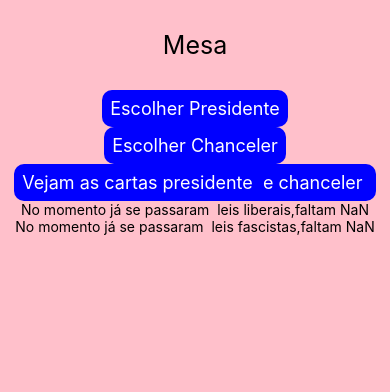
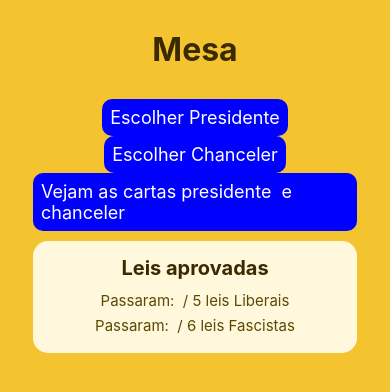
Before and after one commit to Rapuvermelho/appPam, a React Native app in the folder Secret_Hitler/: screen /Table in a window 390 px wide. Shown: the top 392 px of the page. Built offline with nearby package versions, Linux system fonts and the light colour scheme; what react-native-worklets would draw is missing.

Commit message:
Estilizacao final

```diff
--- a/Secret_Hitler/src/screens/Politics.js
+++ b/Secret_Hitler/src/screens/Politics.js
@@ -16,11 +16,30 @@
 return(
     <View style={styles.container}>
 
+        <Text style={styles.titulo}>
+            Fase Política
+        </Text>
+
+        <Text style={styles.instrucao}>
+            {comprou
+                ? "Escolha uma carta para descartar"
+                : "Compre três cartas"
+            }
+        </Text>
+
         {!comprou && (
+            <View style={styles.botaoComprar}>
                 <MyButton
                     title="Veja as cartas"
                     onPress={comprarCartas}
                 />
+            </View>
+        )}
+
+        {comprou && (
+            <Text style={styles.aviso}>
+                Escolha uma carta
+            </Text>
         )}
 
         <View style={styles.cartaContainer}>
@@ -29,7 +48,8 @@
                     key={index}
                     style={[
                         styles.carta,
-                  cartasSelecionadas.includes(index) && styles.cartaSelecionada,
+                        cartasSelecionadas.includes(index) &&
+                        styles.cartaSelecionada,
                     ]}
                     onPress={() => selecionarCarta(index)}
                 >
@@ -40,12 +60,22 @@
                 </Pressable>
             ))}
         </View>
+
         {cartasSelecionadas.length > 0 && (
+            <View style={styles.botaoDescartar}>
                 <MyButton
-          title="Descartar"
+                    title="Descartar carta"
                     onPress={descartar}
                 />
+            </View>
         )}
+
+        {comprou && cartasSelecionadas.length === 0 && (
+            <Text style={styles.dica}>
+                Toque em uma carta para selecioná-la
+            </Text>
+        )}
+
     </View>
 )
 
@@ -208,33 +238,66 @@
   export default Politics
 
   const styles = StyleSheet.create({
+
     container: {
         flex: 1,
-      backgroundColor: 'pink',
-      alignItems: 'center',
-      justifyContent: 'center',
+        backgroundColor: "#F4C430",
+        alignItems: "center",
+        justifyContent: "center",
+        paddingHorizontal: 20,
     },
+
+    titulo: {
+        fontSize: 32,
+        fontWeight: "bold",
+        color: "#3A2A00",
+        marginBottom: 8,
+        letterSpacing: 1,
+    },
+
+    instrucao: {
+        fontSize: 18,
+        color: "#5C4A00",
+        textAlign: "center",
+        marginBottom: 25,
+    },
+
+    aviso: {
+        fontSize: 16,
+        fontWeight: "bold",
+        color: "#5C4A00",
+        marginBottom: 15,
+    },
+
+    botaoComprar: {
+        marginBottom: 25,
+    },
+
     cartaContainer: {
+        width: "100%",
         flexDirection: "row",
         justifyContent: "center",
         alignItems: "center",
-      gap: 15,
+        gap: 12,
+        minHeight: 180,
     },
 
     carta: {
-      width: 100,
-      height: 150,
-      borderRadius: 10,
-      backgroundColor: "white",
+        width: 105,
+        height: 160,
+        borderRadius: 12,
+        backgroundColor: "#FFF8DC",
         overflow: "hidden",
+
         elevation: 8,
+
         shadowColor: "#000",
         shadowOffset: {
             width: 0,
-          height: 3,
+            height: 4,
         },
         shadowOpacity: 0.3,
-      shadowRadius: 5,
+        shadowRadius: 6,
     },
 
     cartaImagem: {
@@ -242,11 +305,28 @@
         height: "100%",
         resizeMode: "cover",
     },
+
     cartaSelecionada: {
         borderWidth: 5,
-      borderColor: "red",
+        borderColor: "#D32F2F",
+
         transform: [
-          { translateY: -15 }
+            { translateY: -20 },
+            { scale: 1.03 },
         ],
+
+        elevation: 12,
     },
+
+    botaoDescartar: {
+        marginTop: 30,
+    },
+
+    dica: {
+        marginTop: 25,
+        fontSize: 15,
+        color: "#6B5700",
+        textAlign: "center",
+    },
+
 });
--- a/Secret_Hitler/src/screens/Reveal.js
+++ b/Secret_Hitler/src/screens/Reveal.js
@@ -35,31 +35,69 @@ const Reveal = ({navigation}) => {
 
     return(
     <View style={styles.container}>
+
+        <Text style={styles.titulo}>
+            REVELAÇÃO
+        </Text>
+
+        <Text style={styles.jogadorNome}>
+            {jogadores[jogadorAtual]?.nome}
+        </Text>
+
+        <Text style={styles.instrucao}>
+            Deslize o cartão para cima
+        </Text>
+
         <GestureDetector gesture={gesture}>
             <Animated.View style={[styles.card, cardStyle]}>
+
                 {jogadores.length > 0 && (
-            <Text>Você é {jogadores[jogadorAtual].funcao}{"\n"}
-                Seus aliados são:{"\n"}
+                    <View style={styles.conteudoCard}>
+
+                        <Text style={styles.textoFuncao}>
+                            Você é
+                        </Text>
+
+                        <Text style={styles.funcao}>
+                            {jogadores[jogadorAtual].funcao}
+                        </Text>
+
+                        <View style={styles.linha} />
+
+                        <Text style={styles.textoAliados}>
+                            Seus aliados são:
+                        </Text>
+
+                        <View style={styles.listaAliados}>
                             {jogadores
                                 .filter((jogador, index) =>
                                     index != jogadorAtual &&
                                     jogador.partido == jogadores[jogadorAtual].funcao
                                 )
                                 .map(jogador => (
-                    <Text key={jogador.nome}>
+                                    <Text
+                                        key={jogador.nome}
+                                        style={styles.aliado}
+                                    >
                                         {jogador.nome} - {jogador.funcao}
                                     </Text>
                                 ))
                             }
-            </Text>
+                        </View>
+
+                    </View>
                 )}
+
             </Animated.View>
         </GestureDetector>
-        <Text>Veja sua Função {jogadores[jogadorAtual].nome}</Text>
 
-         <MyButton title="Vamos pro próximo jogador"
+        <View style={styles.botaoContainer}>
+            <MyButton
+                title="Vamos pro próximo jogador"
                 onPress={proxjog}
             />
+        </View>
+
     </View>
 )
     function proxjog(){
@@ -74,21 +112,98 @@ const Reveal = ({navigation}) => {
 export default Reveal
 
 const styles = StyleSheet.create({
+
     container: {
         flex: 1,
-    backgroundColor: 'blue',
-    alignItems: 'center',
-    justifyContent: 'center',
+        backgroundColor: "#F4C430",
+        alignItems: "center",
+        justifyContent: "center",
+        paddingHorizontal: 20,
     },
+
+    titulo: {
+        fontSize: 32,
+        fontWeight: "bold",
+        color: "#3A2A00",
+        marginBottom: 8,
+    },
+
+    jogadorNome: {
+        fontSize: 23,
+        fontWeight: "bold",
+        color: "#5C4A00",
+        marginBottom: 15,
+    },
+
+    instrucao: {
+        fontSize: 16,
+        color: "#6B5700",
+        marginBottom: 20,
+    },
+
     card: {
-    position: 'absolute',
+        position: "absolute",
         bottom: -300,
-    width: '100%',
-    height: '50%',
-    backgroundColor: 'white',
-    alignItems: 'center',
-    justifyContent: 'center',
-    elevation: 10,
+        width: "100%",
+        height: "50%",
+        backgroundColor: "#FFF8DC",
+        alignItems: "center",
+        justifyContent: "center",
+        borderTopLeftRadius: 25,
+        borderTopRightRadius: 25,
+        elevation: 15,
         zIndex: 10,
     },
+
+    conteudoCard: {
+        width: "85%",
+        alignItems: "center",
+    },
+
+    textoFuncao: {
+        fontSize: 18,
+        color: "#6B5700",
+        marginBottom: 5,
+    },
+
+    funcao: {
+        fontSize: 36,
+        fontWeight: "bold",
+        color: "#3A2A00",
+        textAlign: "center",
+        marginBottom: 20,
+    },
+
+    linha: {
+        width: "80%",
+        height: 2,
+        backgroundColor: "#D6B529",
+        marginBottom: 20,
+    },
+
+    textoAliados: {
+        fontSize: 19,
+        fontWeight: "bold",
+        color: "#4A3A00",
+        marginBottom: 12,
+    },
+
+    listaAliados: {
+        alignItems: "center",
+    },
+
+    aliado: {
+        fontSize: 17,
+        color: "#5C4A00",
+        marginVertical: 4,
+        textAlign: "center",
+    },
+
+    botaoContainer: {
+        position: "absolute",
+        top: 80,
+        width: "90%",
+        zIndex: 5,
+    },
+
 });
--- a/Secret_Hitler/src/screens/Setup.js
+++ b/Secret_Hitler/src/screens/Setup.js
@@ -22,52 +22,93 @@ const Setup = ({navigation}) => {
     let cartcomu = 0
     let cartanar = 0
     let cartfas = 0
+
     return(
-    <View>
-        <View style={styles.nbox}>
-            <Text style={styles.ttopo}>Coloque o nome do {njog + 1} jogador</Text>
-            <TextInput style={styles.tinput}
+    <View style={styles.container}>
+
+        <Text style={styles.titulo}>
+        SECRET HITLER
+        </Text>
+
+        <Text style={styles.subtitulo}>
+        Configuração do jogo
+        </Text>
+
+        <View style={styles.caixaSetup}>
+
+        <Text style={styles.tituloJogador}>
+            Coloque o nome do jogador {njog + 1}
+        </Text>
+
+        <TextInput
+            style={styles.entradaNome}
             value={natual}
             onChangeText={setNatual}
             placeholder="Coloque seu nome"
+            placeholderTextColor="#999"
         />
+
         <MyButton
             title="Confirmar jogador"
             onPress={confjog}
         />
-            <View style={styles.funcsContainer}>
+
+        <Text style={styles.tituloJogadores}>
+            Jogadores adicionados
+        </Text>
+
+        <View style={styles.listaJogadores}>
             {jogadores.map((jogadores, index) => (
-                    <Text key={index}>{jogadores.nome}</Text>
+            <View key={index} style={styles.jogador}>
+                <Text style={styles.nomeJogador}>
+                {jogadores.nome}
+                </Text>
+            </View>
             ))}
         </View>
+
         </View>
 
+        <Text style={styles.tituloFuncoes}>
+        Funções disponíveis
+        </Text>
 
-        <MyButton title="Vamos sortear as funções"
-            onPress={()=> {
-                sortfunc()
-                navigation.navigate("Reveal")
+        <View style={styles.listaFuncoes}>
+        {funcoes.map((func, index) => (
+            <View key={index} style={styles.caixaFuncao}>
+
+            <Image
+                source={funcs[func]}
+                style={styles.imagemFuncao}
+            />
+
+            <Text style={styles.nomeFuncao}>
+                {tfuncs[index]}
+            </Text>
+
+            <Text style={styles.quantidadeFuncao}>
+                {nfuncs[index][njog - 1] || 0}
+            </Text>
+
+            </View>
+        ))}
+        </View>
+
+        <MyButton
+        title="Vamos sortear as funções"
+        onPress={() => {
+            sortfunc();
+            navigation.navigate("Reveal");
         }}
         />
 
+        <Image
+        source={sh}
+        style={styles.logo}
+        />
 
-
-        <View style={styles.funcsContainer}>
-                {funcoes.map((func, index) => (
-                    <View key={index}>
-                        <Text>{nfuncs[index][njog-1]}-{tfuncs[index]}</Text>
-                        <Image
-                            source={funcs[func]}
-                            style={{
-                                width: 80,
-                                height: 80,
-                            }}
-                        />
     </View>
-                ))}
-        </View>
-        <Image source={sh}/>
-   </View> )
+    )
 
 
    //funcoes
@@ -160,40 +201,134 @@ const Setup = ({navigation}) => {
 export default Setup
 
 const styles = StyleSheet.create({
+
   container: {
     flex: 1,
-    backgroundColor: 'pink',
-    alignItems: 'center',
-    justifyContent: 'center',
+    backgroundColor: "#F4C430",
+    alignItems: "center",
+    paddingTop: 35,
+    paddingHorizontal: 15,
   },
-  nbox:{
-    alignItems: 'center',
-    paddingTop: 20,
+
+  titulo: {
+    fontSize: 32,
+    fontWeight: "bold",
+    color: "#2E2300",
   },
-  ttopo:{
-    paddingTop: 10,
-    fontSize: 20,
-    justifyContent:'center',
+
+  subtitulo: {
+    fontSize: 17,
+    color: "#5C4A00",
+    marginBottom: 20,
   },
-  tgenerico:{
-    paddingTop: 10,
-    fontSize: 15,
-    justifyContent:'center',
+
+  caixaSetup: {
+    width: "95%",
+    backgroundColor: "#FFF8DC",
+    borderRadius: 15,
+    padding: 18,
+    alignItems: "center",
+    elevation: 5,
   },
-  tinput:{
-    width: '80%',
-    height: 50,
-    borderWidth: 2,
-    borderColor: '#333',
+
+  tituloJogador: {
+    fontSize: 19,
+    fontWeight: "bold",
+    color: "#3A2A00",
+    marginBottom: 12,
+    textAlign: "center",
+  },
+
+  entradaNome: {
+    width: "90%",
+    height: 48,
+    borderWidth: 1,
+    borderColor: "#B99A00",
     borderRadius: 10,
     paddingHorizontal: 15,
-    fontSize: 18,
-    backgroundColor: 'white',
-    marginBottom: 5,
+    fontSize: 17,
+    backgroundColor: "white",
+    marginBottom: 10,
   },
-  funcsContainer: {
-    flexDirection: 'row',
-    flexWrap: 'wrap',
-    justifyContent: 'center',
+
+  tituloJogadores: {
+    fontSize: 16,
+    fontWeight: "bold",
+    color: "#5C4A00",
+    marginTop: 15,
+    marginBottom: 8,
   },
+
+  listaJogadores: {
+    flexDirection: "row",
+    flexWrap: "wrap",
+    justifyContent: "center",
+    gap: 6,
+  },
+
+  jogador: {
+    backgroundColor: "#F4C430",
+    borderRadius: 8,
+    paddingVertical: 6,
+    paddingHorizontal: 12,
+  },
+
+  nomeJogador: {
+    fontSize: 14,
+    fontWeight: "bold",
+    color: "#3A2A00",
+  },
+
+  tituloFuncoes: {
+    fontSize: 20,
+    fontWeight: "bold",
+    color: "#3A2A00",
+    marginTop: 18,
+    marginBottom: 8,
+  },
+
+  listaFuncoes: {
+    width: "100%",
+    flexDirection: "row",
+    flexWrap: "wrap",
+    justifyContent: "center",
+    gap: 8,
+    marginBottom: 15,
+  },
+
+  caixaFuncao: {
+    width: 95,
+    height: 115,
+    backgroundColor: "#FFF8DC",
+    borderRadius: 10,
+    alignItems: "center",
+    justifyContent: "center",
+    elevation: 3,
+  },
+
+  imagemFuncao: {
+    width: 80,
+    height: 80,
+    resizeMode: "contain",
+  },
+
+  nomeFuncao: {
+    fontSize: 12,
+    fontWeight: "bold",
+    color: "#3A2A00",
+    marginTop: 3,
+  },
+
+  quantidadeFuncao: {
+    fontSize: 12,
+    color: "#6B5700",
+  },
+
+  logo: {
+    width: 80,
+    height: 80,
+    resizeMode: "contain",
+    marginTop: 5,
+  },
+
 });
--- a/Secret_Hitler/src/screens/Table.js
+++ b/Secret_Hitler/src/screens/Table.js
@@ -14,7 +14,10 @@ const Table = ({navigation}) => {
 return (
     <View style={styles.container}>
 
-            <Text style={styles.titulo}>Mesa</Text>
+        <Text style={styles.titulo}>
+            Mesa
+        </Text>
+
 
         <View style={styles.playersContainer}>
             {jogadores.map((jogador, index) => (
@@ -26,12 +29,17 @@ const Table = ({navigation}) => {
                         jogador.chan && styles.chanceler,
                         index == jogadorAtual && styles.selecionado,
                     ]}
-                        onPress={()=> setJogadorAtual(index)}
+                    onPress={() => setJogadorAtual(index)}
                 >
-                        <Text>{jogador.nome}</Text>
+                    <Text style={styles.jogadorTexto}>
+                        {jogador.nome}
+                    </Text>
                 </Pressable>
             ))}
         </View>
+
+
+        <View style={styles.botoesContainer}>
 
             <MyButton
                 title="Escolher Presidente"
@@ -45,18 +53,39 @@ const Table = ({navigation}) => {
 
             <MyButton
                 title={`Vejam as cartas presidente ${presidenteNome} e chanceler ${chancelerNome}`}
-                onPress={()=> navigation.navigate("Politics")}
+                onPress={() => navigation.navigate("Politics")}
             />
 
-            <Text>No momento já se passaram {cartas.LibsPass} leis liberais,faltam {5-cartas.LibsPass}</Text>
-            <Text>No momento já se passaram {cartas.FascPass} leis fascistas,faltam {6-cartas.FascPass}</Text>
-            {cartas.Comu > 0 &&(
-            <Text>No momento já se passaram {cartas.ComuPass} leis comunistas,faltam {6-cartas.ComuPass}
-            </Text>)}
-            {cartas.Anar > 0 &&(
-            <Text>No momento já se passaram {cartas.AnarPass} leis anarquistas,faltam {3-cartas.AnarPass}
-            </Text>)}
+        </View>
 
+
+        <View style={styles.caixaLeis}>
+
+            <Text style={styles.tituloLeis}>
+                Leis aprovadas
+            </Text>
+
+            <Text style={styles.textoLei}>
+                Passaram: {cartas.LibsPass} / 5 leis Liberais
+            </Text>
+
+            <Text style={styles.textoLei}>
+                Passaram: {cartas.FascPass} / 6 leis Fascistas
+            </Text>
+
+            {cartas.Comu > 0 && (
+                <Text style={styles.textoLei}>
+                    Passaram: {cartas.ComuPass} / 6 leis Comunistas
+                </Text>
+            )}
+
+            {cartas.Anar > 0 && (
+                <Text style={styles.textoLei}>
+                    Passaram: {cartas.AnarPass} / 3 leis Anarquistas
+                </Text>
+            )}
+
+        </View>
 
     </View>
 );
@@ -101,40 +130,88 @@ const styles = StyleSheet.create({
 
     container: {
         flex: 1,
-        backgroundColor: 'pink',
-        alignItems: 'center',
+        backgroundColor: "#F4C430",
+        alignItems: "center",
+        paddingTop: 30,
+        paddingHorizontal: 15,
     },
 
     titulo: {
-        fontSize: 25,
-        marginTop: 30,
-        marginBottom: 30,
+        fontSize: 32,
+        fontWeight: "bold",
+        color: "#3A2A00",
+        marginBottom: 15,
     },
 
     playersContainer: {
-        width: '100%',
-        flexDirection: 'row',
-        flexWrap: 'wrap',
-        justifyContent: 'center',
+        width: "100%",
+        flexDirection: "row",
+        flexWrap: "wrap",
+        justifyContent: "center",
+        marginBottom: 10,
     },
 
     jogador: {
-        width: '40%',
-        height: 60,
-        margin: 10,
-        borderRadius: 10,
-        backgroundColor: 'white',
-        alignItems: 'center',
-        justifyContent: 'center',
+        width: "42%",
+        height: 55,
+        margin: 6,
+        borderRadius: 12,
+        backgroundColor: "#FFF8DC",
+        alignItems: "center",
+        justifyContent: "center",
+        elevation: 4,
     },
+
+    jogadorTexto: {
+        fontSize: 17,
+        fontWeight: "bold",
+        color: "#3A2A00",
+    },
+
     presidente: {
-        backgroundColor: 'gold',
+        backgroundColor: "#90EE90",
+        borderWidth: 3,
+        borderColor: "#B8860B",
     },
+
     chanceler: {
-        backgroundColor: 'lightblue',
+        backgroundColor: "#87CEEB",
+        borderWidth: 3,
+        borderColor: "#4682B4",
     },
+
     selecionado: {
         borderWidth: 4,
-        borderColor: 'red',
+        borderColor: "#D32F2F",
     },
+
+    botoesContainer: {
+        width: "90%",
+        alignItems: "center",
+        marginTop: 5,
+        marginBottom: 10,
+    },
+
+    caixaLeis: {
+        width: "90%",
+        backgroundColor: "#FFF8DC",
+        borderRadius: 15,
+        padding: 15,
+        alignItems: "center",
+        elevation: 4,
+    },
+
+    tituloLeis: {
+        fontSize: 20,
+        fontWeight: "bold",
+        color: "#3A2A00",
+        marginBottom: 8,
+    },
+
+    textoLei: {
+        fontSize: 15,
+        color: "#5C4A00",
+        marginVertical: 3,
+    },
+
 });
--- a/Secret_Hitler/src/screens/Victory.js
+++ b/Secret_Hitler/src/screens/Victory.js
@@ -1,15 +1,24 @@
-import { StyleSheet,Text,View,Button,Image } from "react-native";
+import { StyleSheet, Text, View, Image } from "react-native";
 import React from "react";
 import trofeu from "../../assets/trofeu.jpeg";
 
-const Victory = ({navigation}) => {
+const Victory = ({ navigation }) => {
     return(
         <View style={styles.container}>
-        <Text>Parabéns,vc ganhou</Text>
+
+            <Text style={styles.titulo}>
+                PARABÉNS!
+            </Text>
+
+            <Text style={styles.subtitulo}>
+                Você ganhou o jogo!
+            </Text>
+
             <Image
-            source={victoryImage}
+                source={trofeu}
                 style={styles.image}
             />
+
         </View>
     )
 }
@@ -17,10 +26,45 @@ const Victory = ({navigation}) => {
 export default Victory
 
 const styles = StyleSheet.create({
+
     container: {
         flex: 1,
-    backgroundColor: 'pink',
-    alignItems: 'center',
-    justifyContent: 'center',
+        backgroundColor: "#F4C430",
+        alignItems: "center",
+        justifyContent: "center",
+        paddingHorizontal: 20,
     },
+
+    titulo: {
+        fontSize: 40,
+        fontWeight: "bold",
+        color: "#3A2A00",
+        marginBottom: 8,
+        letterSpacing: 2,
+    },
+
+    subtitulo: {
+        fontSize: 22,
+        fontWeight: "bold",
+        color: "#5C4A00",
+        marginBottom: 30,
+    },
+
+    image: {
+        width: 220,
+        height: 220,
+        borderRadius: 20,
+        resizeMode: "cover",
+
+        elevation: 8,
+
+        shadowColor: "#000",
+        shadowOffset: {
+            width: 0,
+            height: 4,
+        },
+        shadowOpacity: 0.3,
+        shadowRadius: 6,
+    },
+
 });
```
Lines whose indentation alone changed are shown as unchanged.
